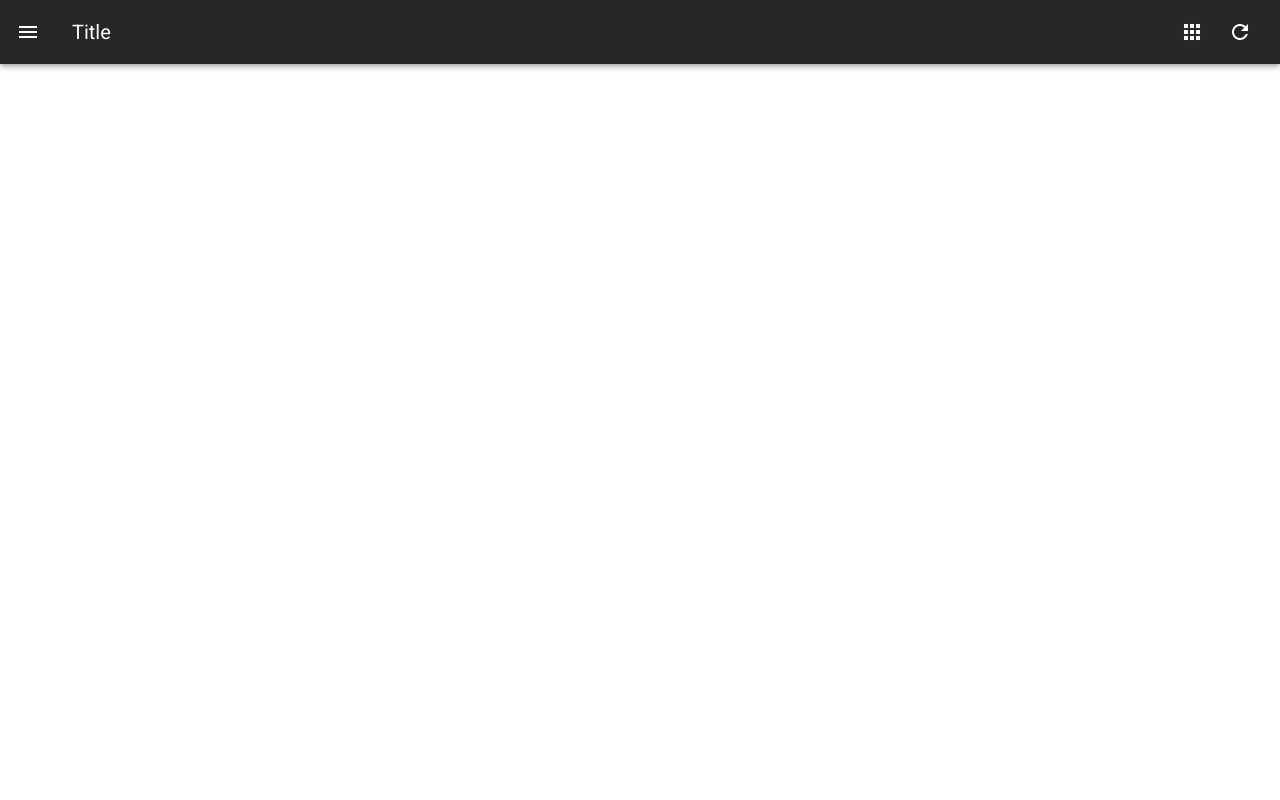
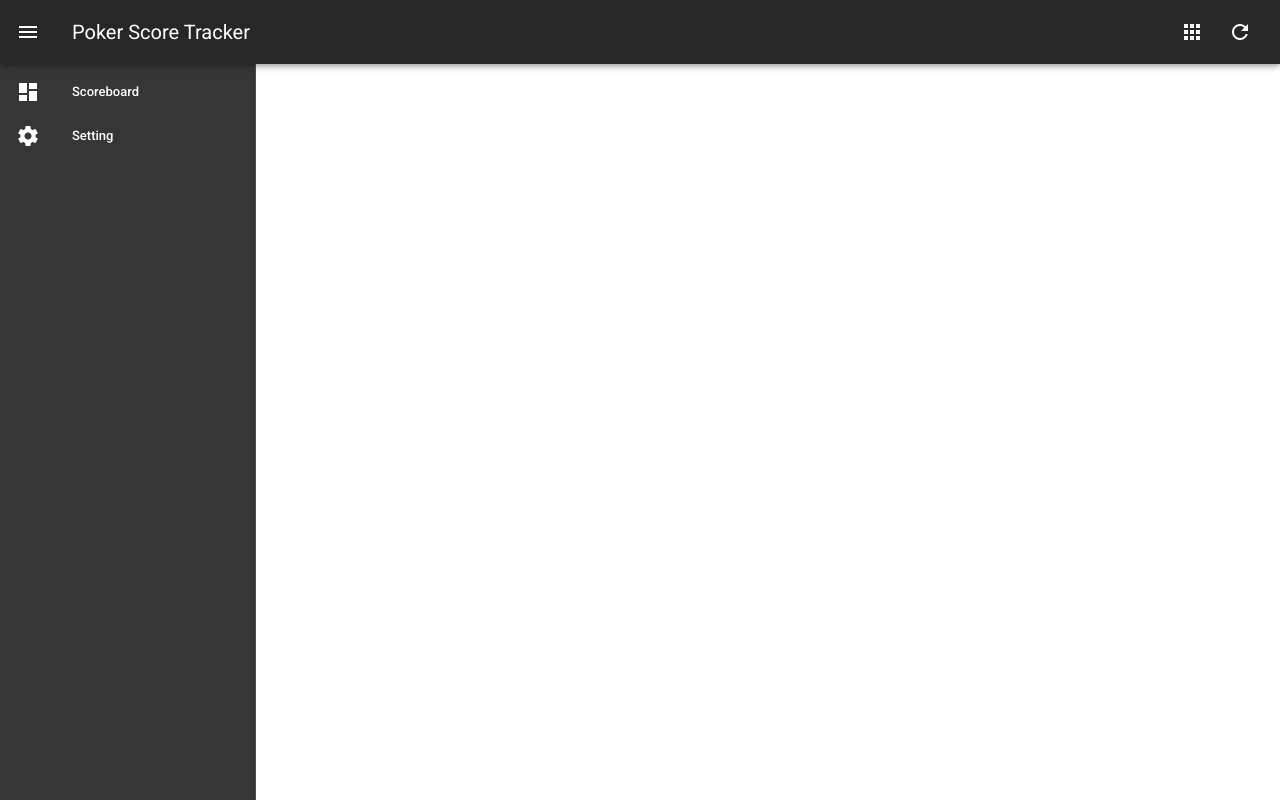
Before and after one commit to lucky-patty/Poker_Tracker, a Vue app in the folder frontend/: page /poker in a window 1280 px wide. Both pictures are taken after a click on the button 28 px from the left and 32 px from the top of the page. Built offline with nearby package versions, Linux system fonts and the light colour scheme.

Commit message:
add poker index page.vue

```diff
--- a/frontend/src/plugins/vuetify.ts
+++ b/frontend/src/plugins/vuetify.ts
@@ -1,7 +1,7 @@
 import Vue from 'vue';
 // import Vuetify from 'vuetify/lib';
 import Vuetify from 'vuetify';
-import 'vuetify/dist/vuetify.min.css'
+import 'vuetify/dist/vuetify.min.css';
 import 'material-design-icons-iconfont/dist/material-design-icons.css'; // Ensure you are using css-loader
 import '@mdi/font/css/materialdesignicons.css'; // Ensure you are using css-loader
 
--- a/frontend/src/views/PokerIndex.vue
+++ b/frontend/src/views/PokerIndex.vue
@@ -1,8 +1,20 @@
 <template>
 <div>
-  <v-toolbar clipped-left dark>
-    <v-app-bar-nav-icon></v-app-bar-nav-icon>
-    <v-toolbar-title class="white--text">Title</v-toolbar-title>
+  <v-navigation-drawer clipped v-model="drawer" app dark>
+    <v-list dense nav>
+      <v-list-item v-for="item in items" :key="item.title" link>
+        <v-list-item-icon>
+          <v-icon>{{item.icon}}</v-icon>
+        </v-list-item-icon>
+        <v-list-item-content>
+          <v-list-item-title>{{item.title}}</v-list-item-title>
+        </v-list-item-content>
+      </v-list-item>
+    </v-list>
+  </v-navigation-drawer>
+  <v-app-bar app fixed clipped-left dark>
+    <v-app-bar-nav-icon @click.stop="drawer = !drawer"></v-app-bar-nav-icon>
+    <v-toolbar-title class="white--text">Poker Score Tracker</v-toolbar-title>
     <v-spacer></v-spacer>
     <v-toolbar-items>
       <v-btn icon flat>
@@ -12,7 +24,27 @@
         <v-icon>refresh</v-icon>
       </v-btn>
     </v-toolbar-items>
-  </v-toolbar>
+  </v-app-bar>
 
 </div>
 </template>
+
+<script>
+export default {
+  data: () => ({
+    drawer: false,
+    items: [{
+      title: 'Scoreboard',
+      icon: 'dashboard',
+    },
+    {
+      title: 'Setting',
+      icon: 'settings',
+    },
+    ],
+  }),
+  props: {
+    source: String,
+  },
+};
+</script>
```
